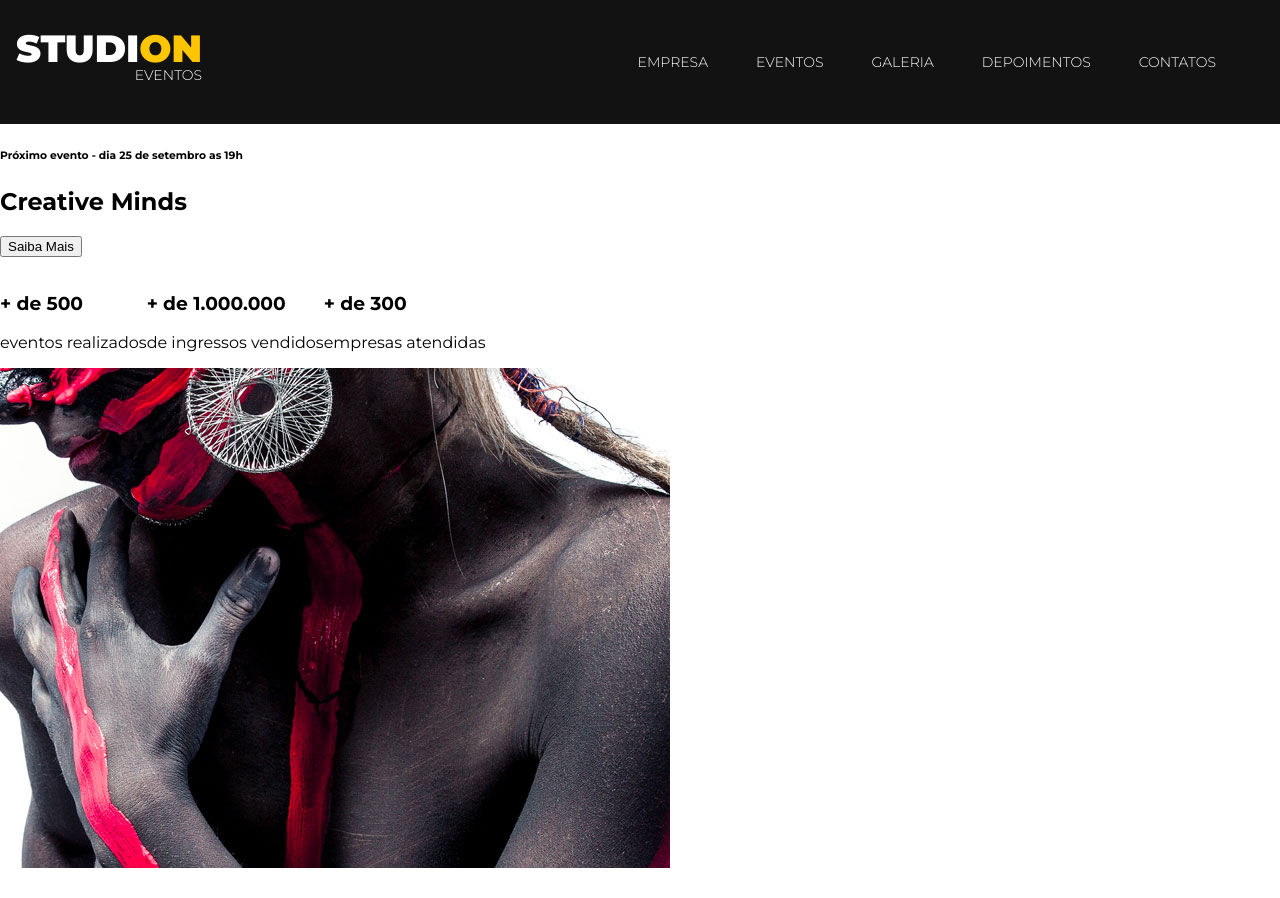
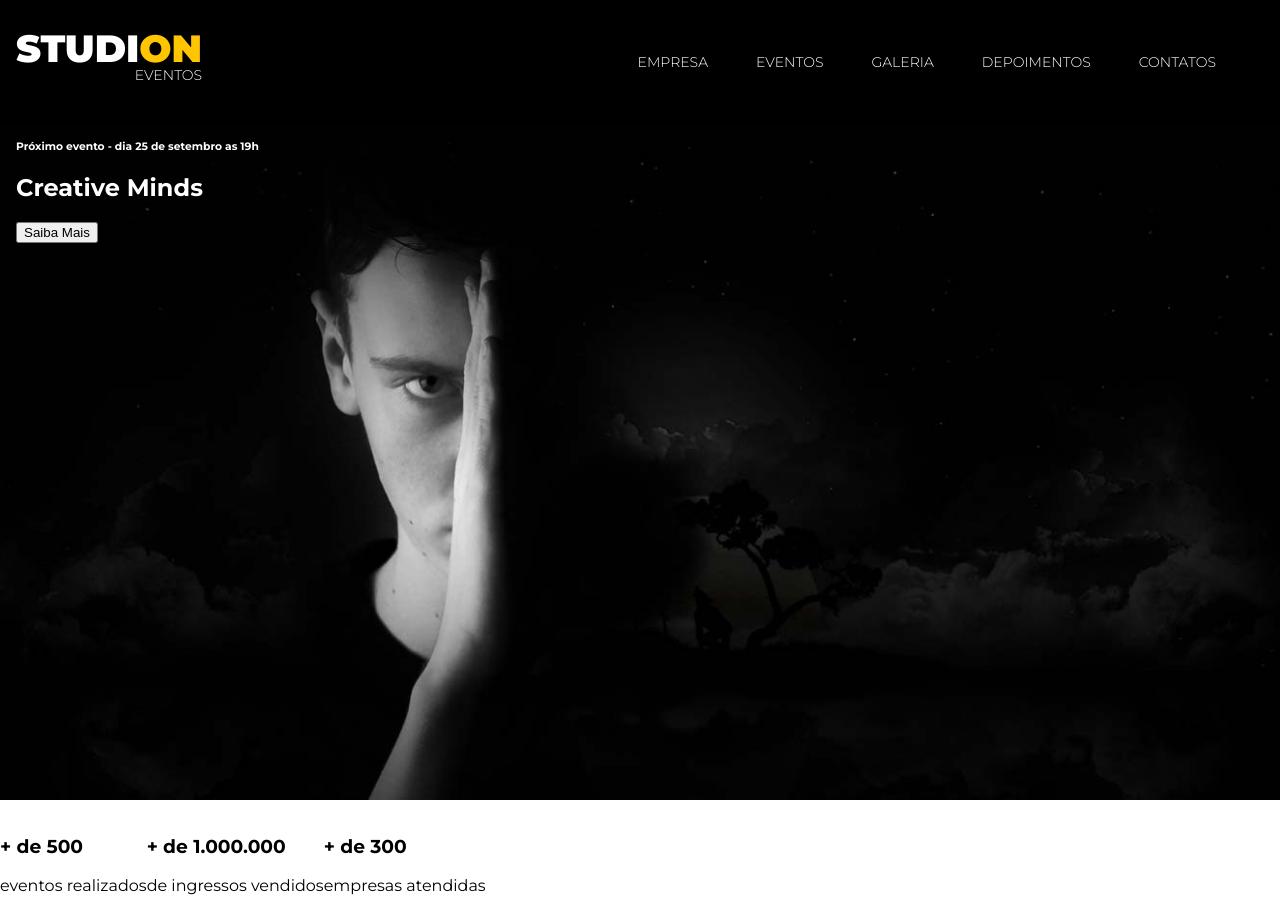
Before and after one commit to nataliapriscilacosta/studion, a website: page index.html in a window 1280 px wide. Shown: the top 898 px of the page. Drawn offline with Linux system fonts and the light colour scheme.

Commit message:
funcionando antes de mudar o modo da imagem de backgorund

```diff
--- a/style.css
+++ b/style.css
@@ -5,9 +5,10 @@
 }
 
 :root {
-  --color-primary: #ffc500;
-  font-family: 'Montserrat', sans-serif;
-  font-size: 16px;
+    font-family: 'Montserrat', sans-serif;
+    font-size: 16px;
+    --color-primary: #ffc500;
+    --default-padding: 1rem;
 }
 
 body {
@@ -34,7 +35,7 @@ ul {
     height: 7.75rem;
     padding: 0rem 1rem;
 
-    background-color: #121212;
+    background-color: #000;
     color: #fff;
 }
 
@@ -74,3 +75,17 @@ ul {
 .copy--primary {
     color: var(--color-primary);
 }
+
+#slider {
+    height: calc(100vh - 7.75rem);
+    padding: var(--default-padding);
+    background-image: url('./images/banner.jpg');
+    background-size: cover;
+    background-repeat: no-repeat;
+    background-position: center;
+    color: #fff;
+}
+
+#slider h6 {
+    margin: 0;
+}
```
